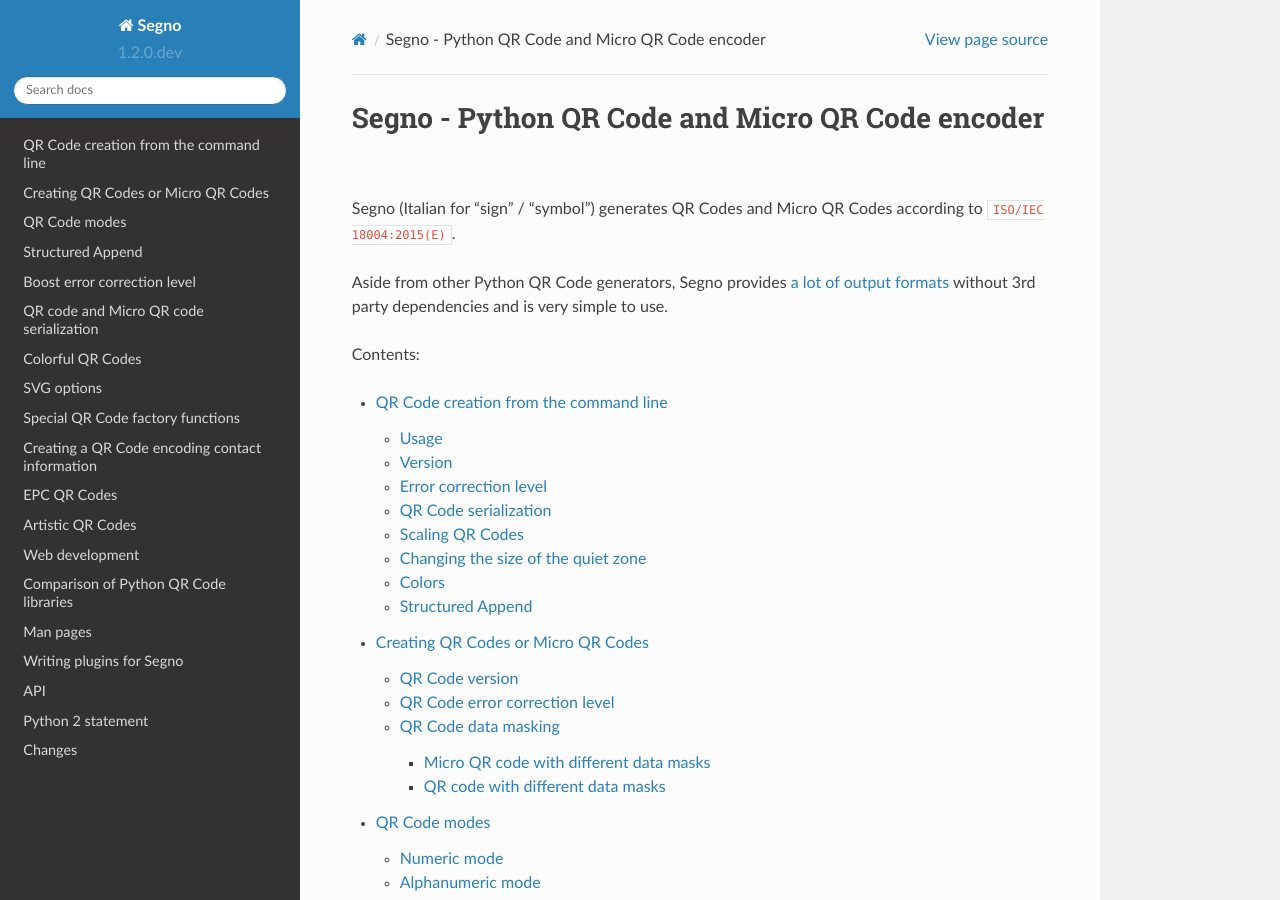
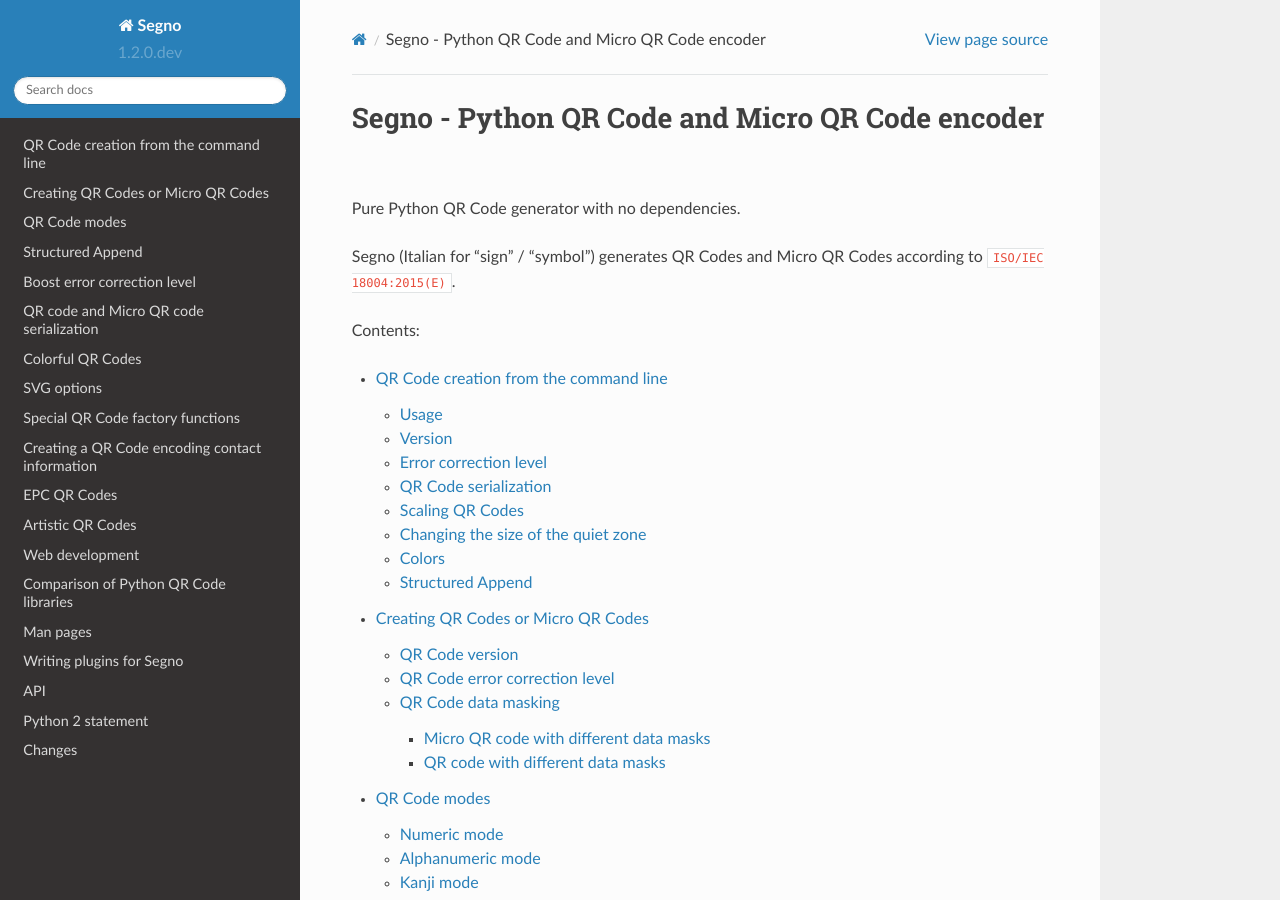
Before and after one commit to heuer/segno, a Sphinx documentation site: the page built from docs/index.rst, in a window 1280 px wide and 900 px high. Built offline with Sphinx 7.4.7 and the Read the Docs theme 2.0.0, drawn with Linux system fonts in a browser that asks for light colours; the version number is read from the project's files by our own code.

Commit message:
Updated docs

```diff
--- a/docs/index.rst
+++ b/docs/index.rst
@@ -1,12 +1,10 @@
 Segno - Python QR Code and Micro QR Code encoder
 ================================================
 
+Pure Python QR Code generator with no dependencies.
+
 Segno (Italian for "sign" / "symbol") generates QR Codes and Micro QR Codes
 according to ``ISO/IEC 18004:2015(E)``.
-
-Aside from other Python QR Code generators, Segno provides
-:doc:`a lot of output formats <serializers>` without 3rd party dependencies and
-is very simple to use.
 
 Contents:
 
```
Also changed, not shown: README.rst (+6 -7 lines).
